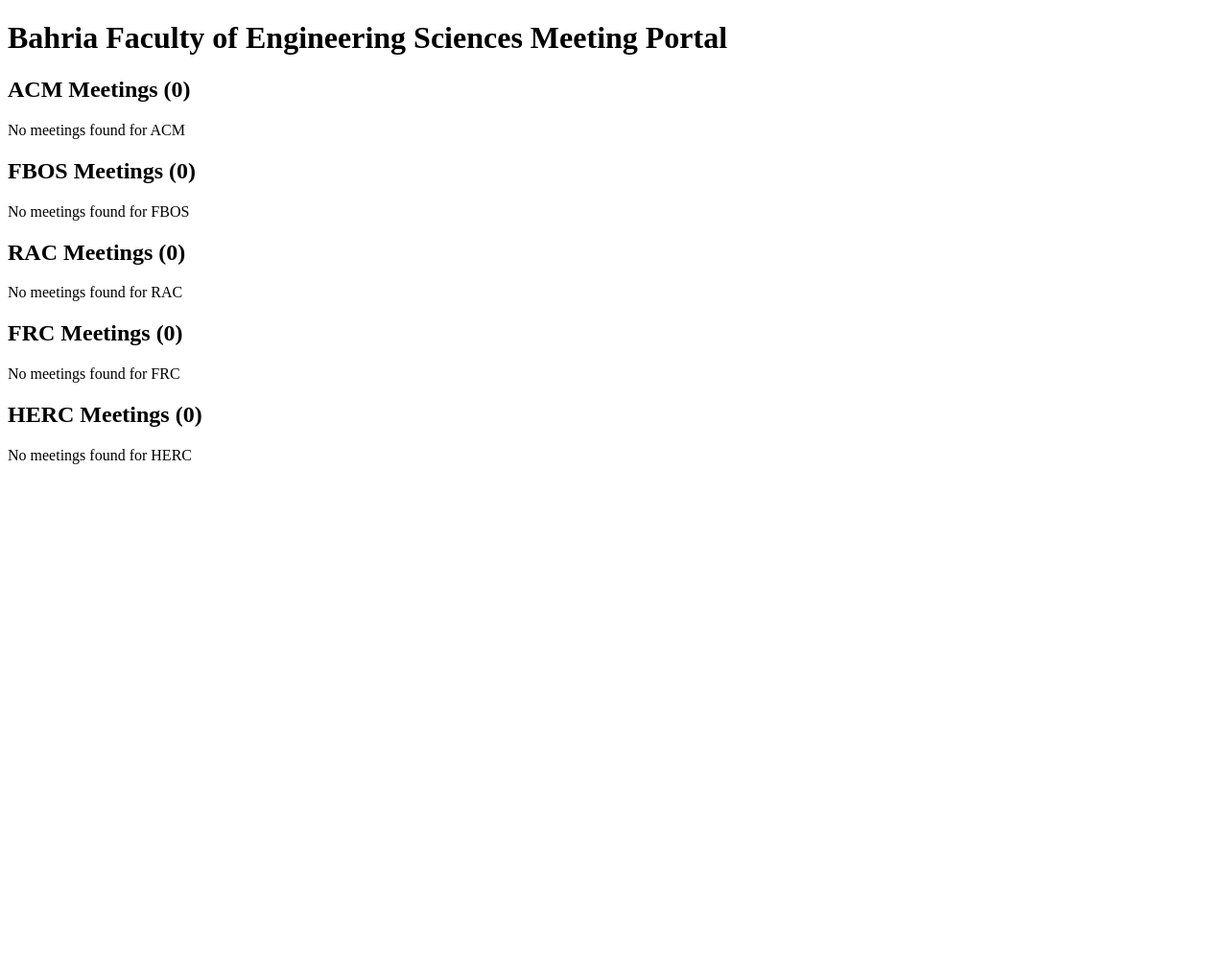
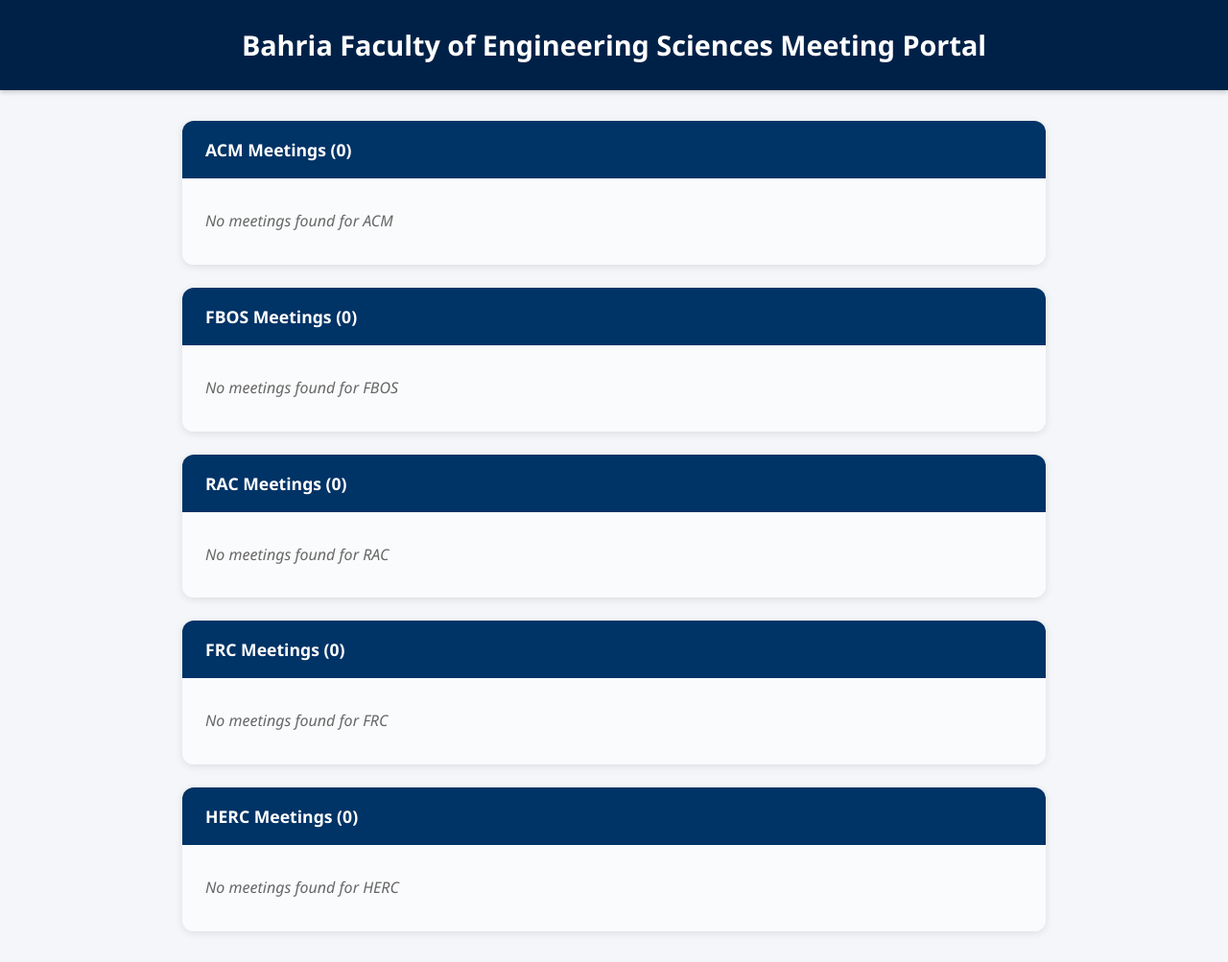
Before and after one commit to bufoes/bufoes.github.io, a Jekyll site: the page built from index.html, in a window 1280 px wide. Shown: the whole page at 96% size. Built offline with Jekyll 4.4.1, drawn with Linux system fonts in a browser that asks for light colours; before the commit the page ends 900 px from its top, so only the background shows below that.

Commit message:
Update index.html

```diff
--- a/index.html
+++ b/index.html
@@ -23,21 +23,135 @@
       --card-shadow: 0 2px 8px rgba(0,0,0,0.1);
     }
 
-    /* [Keep all your existing styles] */
+    body {
+      font-family: 'Segoe UI', Tahoma, Geneva, Verdana, sans-serif;
+      background-color: var(--bg-light);
+      margin: 0;
+      padding: 0;
+      color: var(--text-dark);
+      line-height: 1.6;
+    }
+
+    header {
+      background-color: var(--bahria-blue);
+      color: white;
+      padding: 1.5rem;
+      text-align: center;
+      box-shadow: 0 2px 5px rgba(0,0,0,0.2);
+    }
+
+    header h1 {
+      margin: 0;
+      font-size: 1.8rem;
+    }
+
+    main {
+      max-width: 900px;
+      margin: 2rem auto;
+      padding: 0 1rem;
+    }
+
+    .category-container {
+      background-color: var(--card-bg);
+      border-radius: 12px;
+      box-shadow: var(--card-shadow);
+      margin-bottom: 1.5rem;
+      overflow: hidden;
+    }
+
+    .category-header {
+      display: flex;
+      justify-content: space-between;
+      align-items: center;
+      background-color: var(--bahria-dark-blue);
+      color: white;
+      padding: 1rem 1.5rem;
+      cursor: pointer;
+      user-select: none;
+    }
+
+    .category-header:hover {
+      background-color: var(--bahria-light-blue);
+    }
+
+    .category-title {
+      font-size: 1.1rem;
+      font-weight: bold;
+      margin: 0;
+    }
 
     .download-all {
-      position: relative;
+      background-color: var(--bahria-green);
+      color: white;
+      padding: 0.5rem 1rem;
+      border-radius: 4px;
+      font-size: 0.9rem;
+      text-decoration: none;
+      transition: background-color 0.2s;
     }
 
-    .download-progress {
-      display: none;
-      position: absolute;
-      right: 100%;
-      top: 50%;
-      transform: translateY(-50%);
-      margin-right: 10px;
-      font-size: 0.8em;
+    .download-all:hover {
+      background-color: var(--bahria-light-green);
+    }
+
+    .pdf-list {
+      list-style-type: none;
+      padding: 1rem 1.5rem;
+      margin: 0;
+      background-color: rgba(249, 250, 252, 0.8);
+    }
+
+    .pdf-item {
+      padding: 0.75rem 0;
+      border-bottom: 1px solid #eee;
+      display: flex;
+      justify-content: space-between;
+      align-items: center;
+    }
+
+    .pdf-item:last-child {
+      border-bottom: none;
+    }
+
+    .pdf-link {
+      color: var(--bahria-blue);
+      text-decoration: none;
+      flex-grow: 1;
+    }
+
+    .pdf-link:hover {
+      text-decoration: underline;
+      color: var(--bahria-light-blue);
+    }
+
+    .file-date {
       color: var(--text-light);
+      font-size: 0.85rem;
+      margin-left: 0.5rem;
+    }
+
+    .download-icon {
+      color: var(--text-light);
+      margin-left: 0.5rem;
+      font-size: 0.9rem;
+    }
+
+    .no-files {
+      color: var(--text-light);
+      font-style: italic;
+      padding: 1rem 0;
+    }
+
+    @media (max-width: 600px) {
+      .category-header {
+        flex-direction: column;
+        align-items: flex-start;
+        gap: 0.5rem;
+      }
+
+      .download-all {
+        align-self: flex-end;
+      }
     }
   </style>
 </head>
@@ -59,11 +173,12 @@
                               reverse %}
 
       <div class="category-container">
-        <div class="category-header">
-          <h2 class="category-title">{{ cat | upcase }} Meetings ({{ filtered_pdfs.size }})</h2>
+        <div class="category-header" onclick="this.parentElement.classList.toggle('expanded')">
+          <h2 class="category-title">
+            {{ cat | upcase }} Meetings ({{ filtered_pdfs.size }})
+          </h2>
           {% if filtered_pdfs.size > 0 %}
-            <a href="#" class="download-all" onclick="downloadAllPDFs('{{ cat }}', {{ filtered_pdfs | map: 'path' | jsonify }}, {{ filtered_pdfs | map: 'name' | jsonify }}); return false;">
-              <span class="download-progress" id="progress-{{ cat }}"></span>
+            <a href="#" class="download-all" onclick="downloadAllPDFs('{{ cat }}'); return false;">
               Download All
             </a>
           {% endif %}
```
Also changed, not shown: other parts of index.html (+25 -24 lines).
